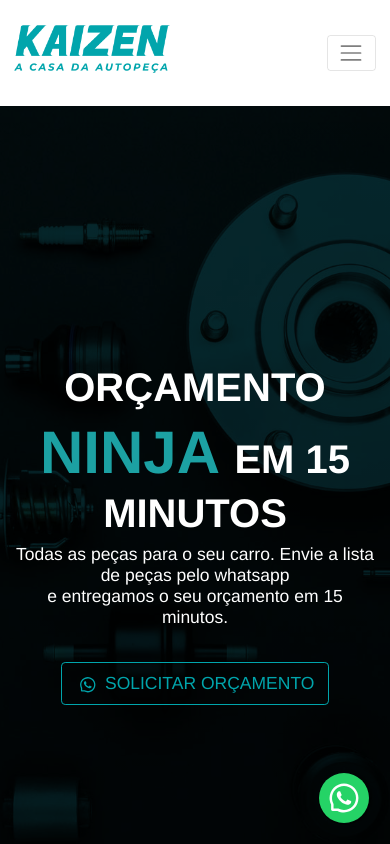
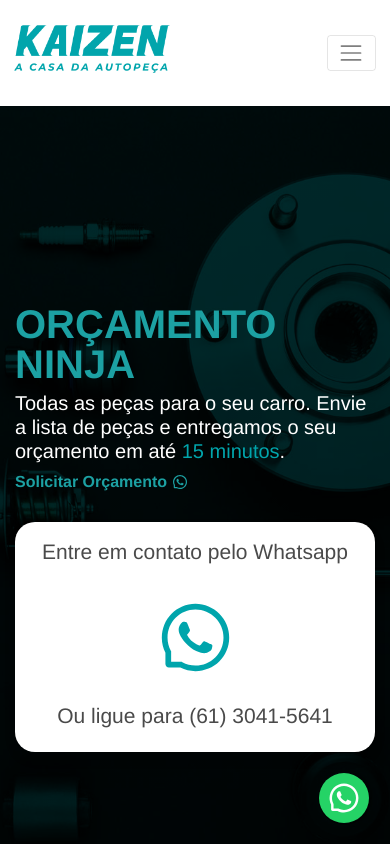
Before and after one commit to AugustodeAraujo/KaizenBlog, a Next.js app: page / in a window 390 px wide. Shown: the top 844 px of the page. Built offline with nearby package versions, Linux system fonts and the light colour scheme.

Commit message:
Hero Section Fix

```diff
--- a/components/Navbar.js
+++ b/components/Navbar.js
@@ -23,7 +23,7 @@ const NavBar = () => {
               <Link href="/unidades"><a className="nav-link">Unidades</a></Link>
               <Link href="/fornecedores"><a className="nav-link">Fornecedores</a></Link>
               <NavDropdown title="Catálogos" id="basic-nav-dropdown" style={{ color: '#fff' }}>
-                <NavDropdown.Item  >Elétrica</NavDropdown.Item>
+                <NavDropdown.Item >Elétrica</NavDropdown.Item>
                 <NavDropdown.Item >Óleos</NavDropdown.Item>
                 <NavDropdown.Item >Mecânica</NavDropdown.Item>
                 <NavDropdown.Divider />
--- a/components/hero.js
+++ b/components/hero.js
@@ -11,15 +11,38 @@ const Hero = () => {
     return (
         <>
 
-            <div className="jumbotron jumbotron-fluid hero has-bg-img text-center m-0 bg-info d-flex flex-column justify-content-center">
+            <div className="jumbotron jumbotron-fluid hero m-0 d-flex flex-column justify-content-center has-bg-img">
                 <div className="container">
-                    <h1 className='titulo-ninja'>ORÇAMENTO<span className='subtitulo-ninja'> NINJA </span><span className='titulo-ninja'>EM 15 MINUTOS</span>  </h1>
-                    <h5 className="mt-2" style={{ color: 'white' }}>Todas as peças para o seu carro. Envie a lista de peças pelo whatsapp<br /> e entregamos o seu orçamento em 15 minutos.</h5>
-                    <a href="https://api.whatsapp.com/send/?phone=5561983660828&text=Ol%C3%A1%2C+eu+gostaria+de+um+or%C3%A7amento.&app_absent=0" target='_blank' className="btn" style={{ borderRadius: "2px" }}>
-                        <button type="button" className="btn btn-outline-primary btn-lg mt-4"><AiOutlineWhatsApp className="m-1" /> SOLICITAR ORÇAMENTO</button>
-                    </a>
+                    <Row>
+                        <Col sm={7} className='my-3'>
+                            <h1 className='subtitulo-ninja'>
+                                ORÇAMENTO NINJA
+                        </h1>
+                            <h3 style={{fontWeight: '300', color: '#fff'}} id='sub'>
+                                Todas as peças para o seu carro.
+                                Envie a lista de peças e entregamos o seu orçamento em até <strong style={{color: '#00a5ac'}}>15 minutos</strong>.
+                        </h3>
+
+                            <a href="https://api.whatsapp.com/send/?phone=5561983660828&text=Ol%C3%A1%2C+eu+gostaria+de+um+or%C3%A7amento.&app_absent=0" target='_blank' className='link-ninja my-5' style={{ textDecoration: 'none', }}>
+                                Solicitar Orçamento <AiOutlineWhatsApp />
+                            </a>
+
+                        </Col>
+
+                        <Col className='my-3'>
+                            <div className='box text-center' style={{borderRadius: '20px'}}>
+                            <h4>Entre em contato pelo Whatsapp</h4>
+                                <a href="https://api.whatsapp.com/send/?phone=5561983660828&text=Ol%C3%A1%2C+eu+gostaria+de+um+or%C3%A7amento.&app_absent=0" target='_blank' className="btn m-4" style={{ borderRadius: "2px", color: '#00a5ac' }}>
+                                    <AiOutlineWhatsApp className="display-2" />
+                                </a>
+                                <h4>Ou ligue para (61) 3041-5641</h4>
+                            </div>
+                        </Col>
+                    </Row>
                 </div>
             </div>
+
+
 
             <div className="jumbotron jumbotron-fluid  m-0 hero d-flex flex-column justify-content-center">
                 <div className="container">
--- a/styles/index.scss
+++ b/styles/index.scss
@@ -477,6 +477,13 @@ html, body {
 
   }
 
+  .hero3 {
+
+    height: 90vh;
+    background-color: #f5f5f5 !important;
+
+  }
+
   .blogbanner {
 
     filter: contrast(100%);
@@ -516,17 +523,17 @@ html, body {
 }
 
 .titulo-ninja {
-  font-size: 40px;
-  font-weight: 700;
+  font-size: 30px;
+  font-weight: 300;
   color: #fff;
-
+  line-height: 0px;
 }
 
 .subtitulo-ninja {
-  font-size: 60px;
+  font-size: 50px;
   color: #1ca1a3;
-  font-weight: 900;
-
+  font-weight: bold;
+  line-height: 90px;
 }
 
 .link-ninja {
@@ -613,4 +620,17 @@ html, body {
     padding: 1.25rem;
 }
 
+@media (max-width: 800px) {
+  .subtitulo-ninja {
+    font-size: 40px;
+    color: #1ca1a3;
+    font-weight: bold;
+    line-height: 40px;
+  }
+
+  #sub {
+    font-size: 20px;
+  }
+}
+
 @import "node_modules/bootstrap/scss/bootstrap";
```
Also changed, not shown: components/fornecedores.js (+6 -6 lines), public/phone.png (added), public/phone2.png (added).
